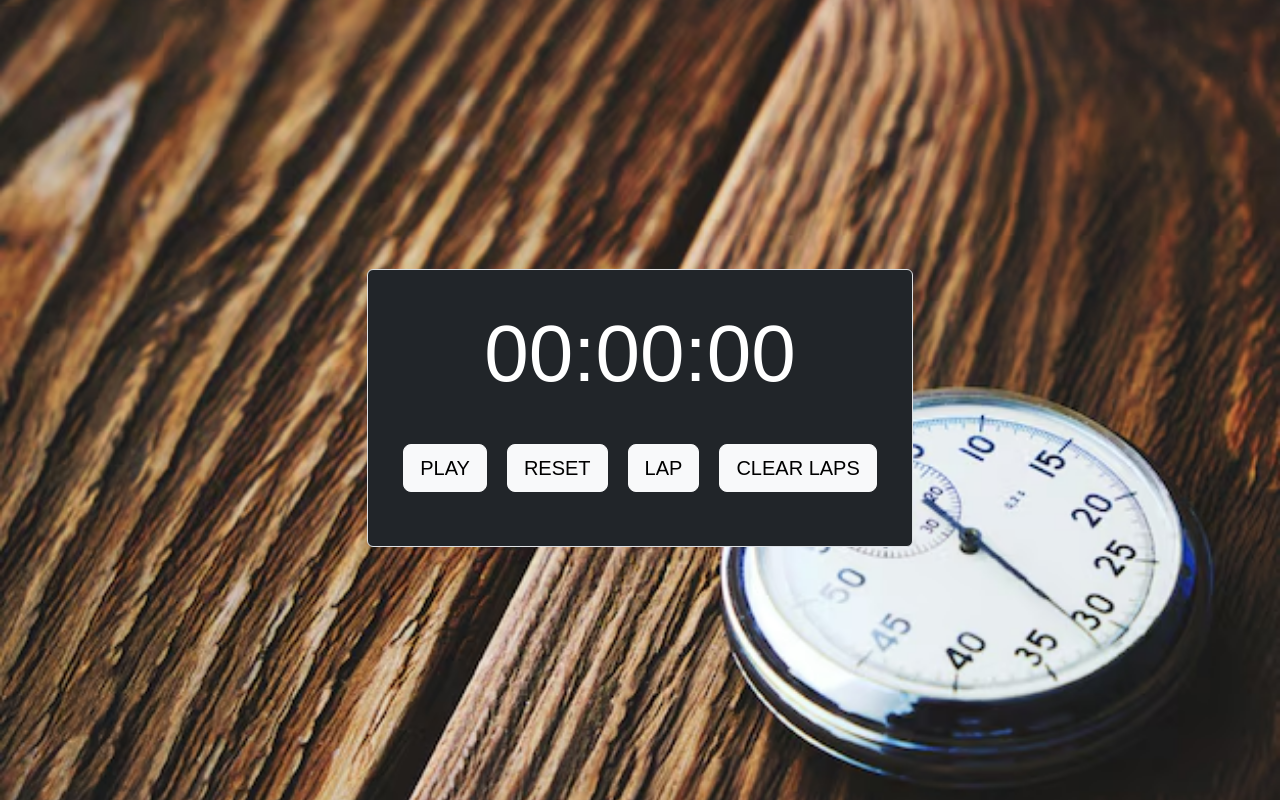
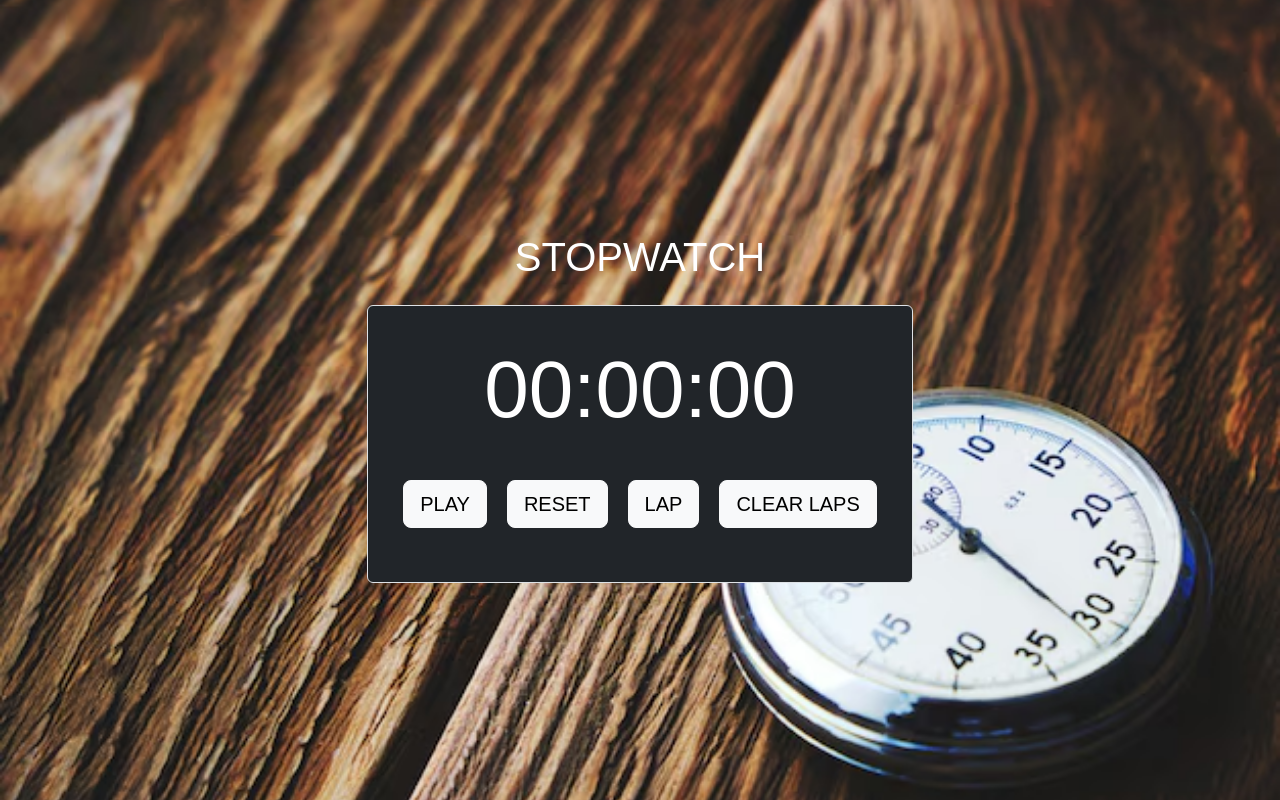
Before and after one commit to s-dhanashree07/STOPWATCH, a plain HTML site: page index.html in a window 1280 px wide. Drawn offline with nearby package versions, Linux system fonts and the light colour scheme.

Commit message:
Update index.html

```diff
--- a/index.html
+++ b/index.html
@@ -13,6 +13,7 @@
      <div class="container mt-3">
          <div class="row justify-content-center">
              <div class="col-12 col-sm-10 col-md-8 col-lg-6 text-center">
+               <h1 class="mb-4">STOPWATCH</h1>
                  <div class="stopwatch bg-dark p-4 border rounded">
                      <div id="display" class="display-responsive">00:00:00</div>
                      <div class="controls">
```
